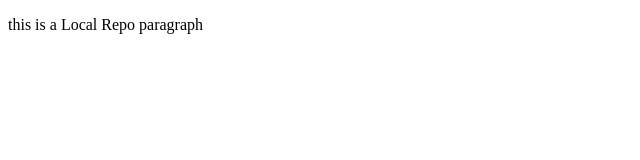
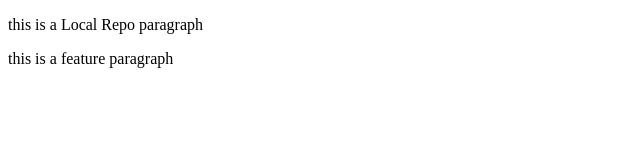
Before and after one commit to rajat804/LocalRepo, a plain HTML site: page index.html in a window 1280 px wide. Shown: the whole page, without its empty margins (0-640 px from the left). Drawn offline with Linux system fonts and the light colour scheme.

Commit message:
Add Feature

```diff
--- a/index.html
+++ b/index.html
@@ -7,5 +7,6 @@
 </head>
 <body>
     <p>this is a Local Repo paragraph</p>
+    <p>this is a feature paragraph</p>
 </body>
 </html>
```
